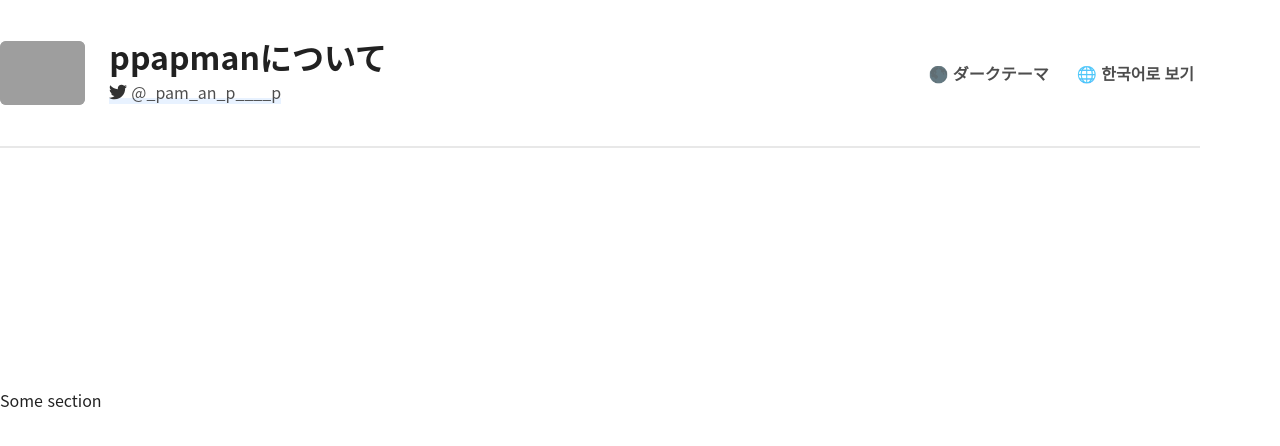
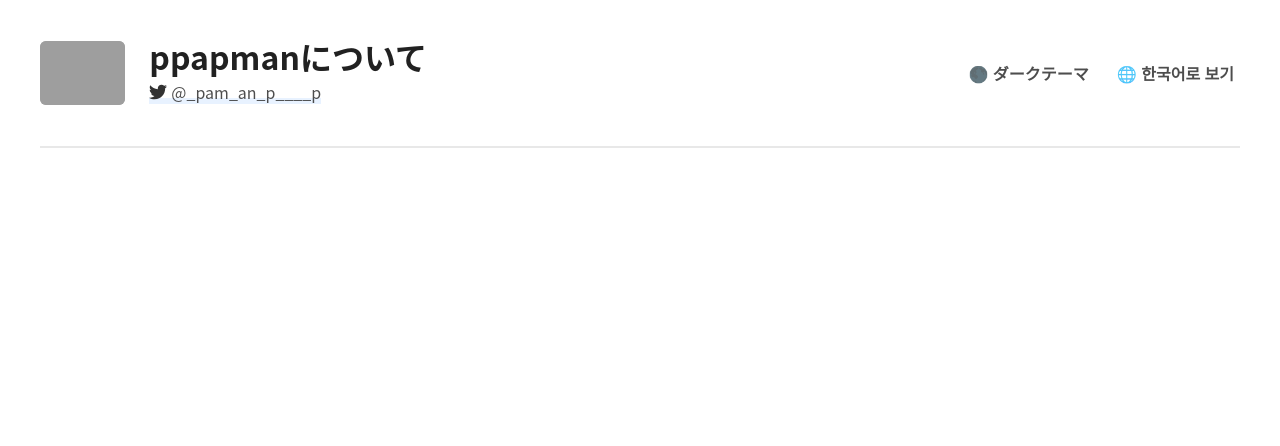
Before and after one commit to ppapman1/About-Ppapman, a plain HTML site: page index.html in a window 1280 px wide. Drawn offline with Linux system fonts and the light colour scheme; grey boxes are pictures that could not be loaded.

Commit message:
disable fullpage
i don't have a license code

```diff
--- a/index.html
+++ b/index.html
@@ -85,12 +85,12 @@
       </div>
     </header>
 
-    <div id="fullpage">
+    <!-- <div id="fullpage">
       <div class="section">Some section</div>
       <div class="section">Some section</div>
       <div class="section">Some section</div>
       <div class="section">Some section</div>
-    </div>
+    </div> -->
 
     <!-- <main id="main-first">
       <div></div>
@@ -130,8 +130,8 @@
       </section>
     </main> -->
 
-    <link rel="stylesheet" type="text/css" href="stylesheet/fullpage.min.css" />
-    <script src="library/fullpage.min.js" type="module"></script>
+    <!-- <link rel="stylesheet" type="text/css" href="stylesheet/fullpage.min.css" /> -->
+    <!-- <script src="library/fullpage.min.js" type="module"></script> -->
     <script src="script/scroll.js" type="module"></script>
   </body>
 </html>
--- a/script/scroll.js
+++ b/script/scroll.js
@@ -1,8 +1,8 @@
-$(document).ready(() => {
-  $("#fullpage").fullpage({
-    autoScrolling: true,
-    scrollHorizontally: true,
-  });
+// $(document).ready(() => {
+//   $("#fullpage").fullpage({
+//     autoScrolling: true,
+//     scrollHorizontally: true,
+//   });
 
-  $.fn.fullpage.setAllowScrolling(false);
-});
+//   $.fn.fullpage.setAllowScrolling(false);
+// });
```
